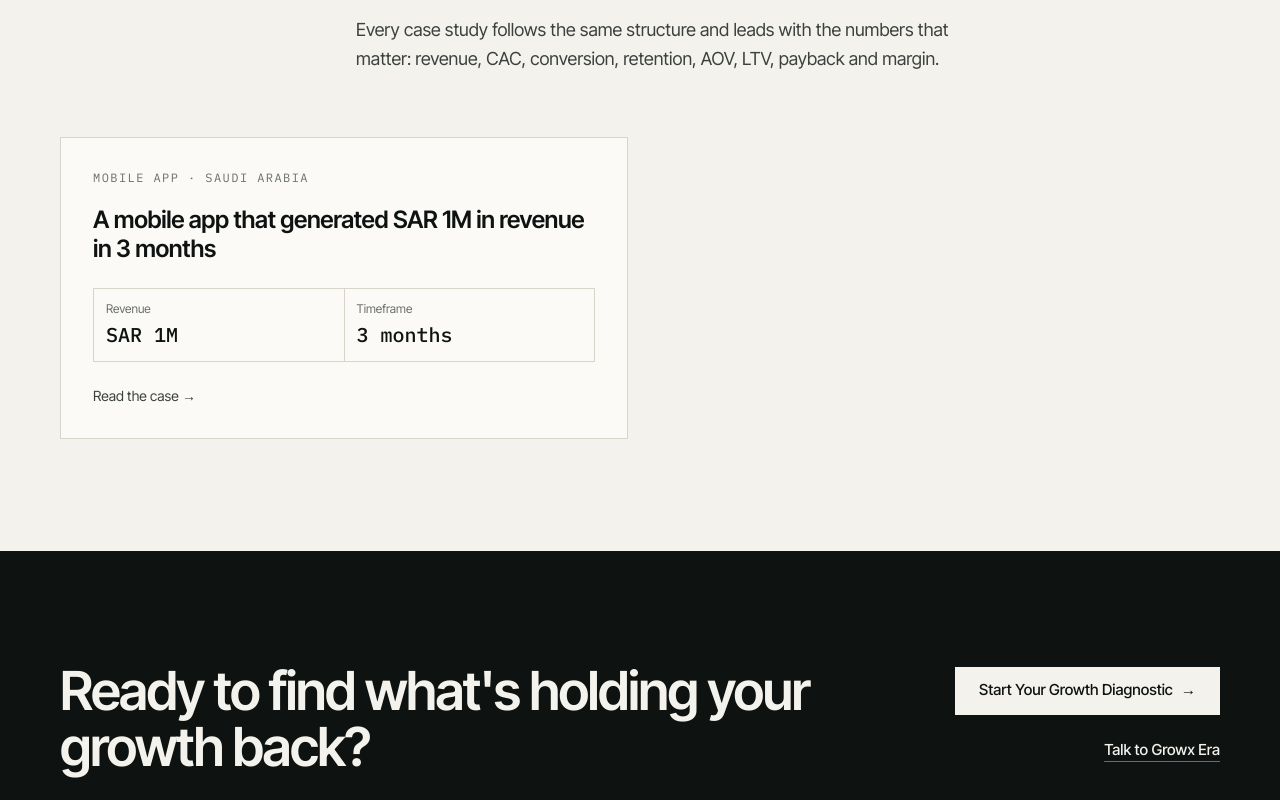
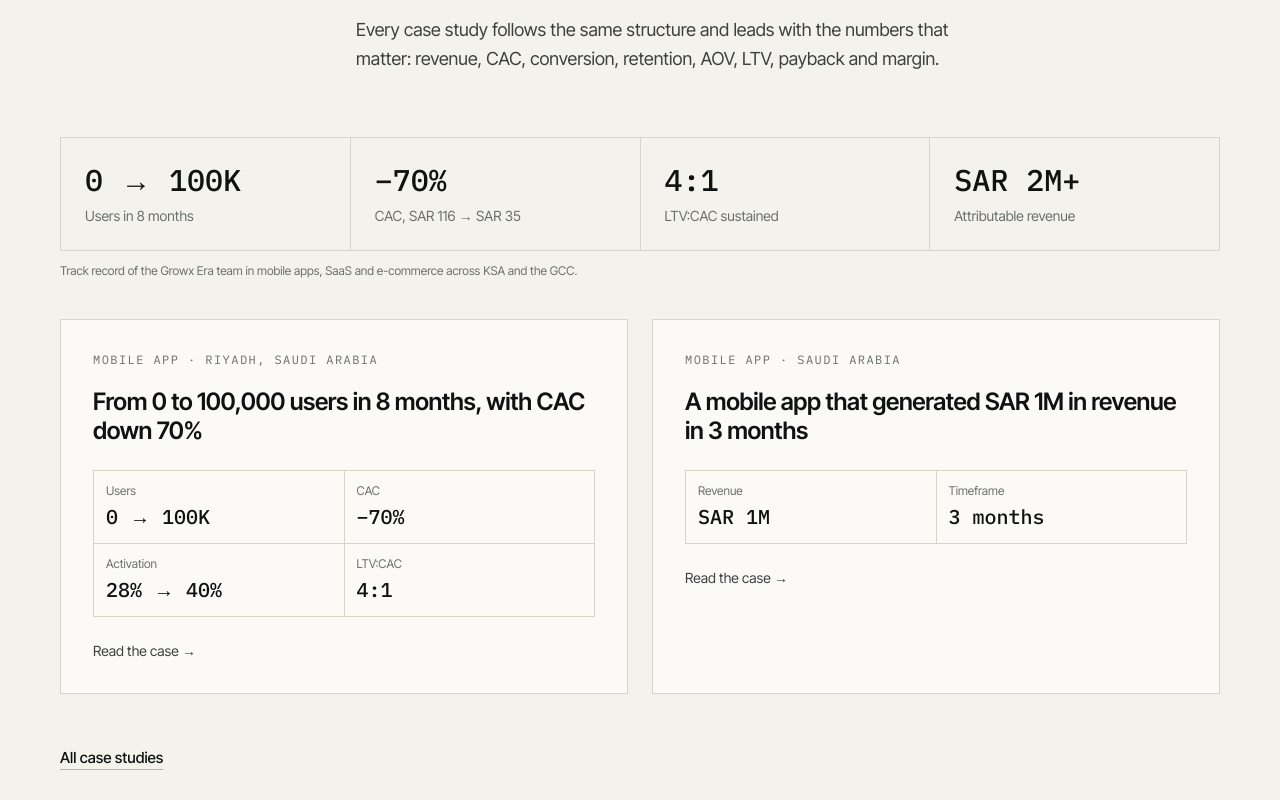
Before and after one commit to islamagendi-hue/Growxera, a Next.js app: page / in a window 1280 px wide. Shown: the part 5720-6520 px from the top of the page. Built offline with nearby package versions, Linux system fonts and the light colour scheme; no server answers.

Commit message:
Add real case studies and track record from the team's growth work
Co-Authored-By: Claude Opus 5.5 (1M context) <noreply@anthropic.com>
Claude-Session: https://claude.ai/code/session_01PJG6eTqNkwu8MewA1KfzJW

```diff
--- a/src/app/case-studies/[slug]/page.tsx
+++ b/src/app/case-studies/[slug]/page.tsx
@@ -11,7 +11,7 @@ export function generateStaticParams() {
 export async function generateMetadata({ params }: PageProps<"/case-studies/[slug]">): Promise<Metadata> {
   const c = getCaseStudy((await params).slug);
   if (!c) return {};
-  return { title: c.title, description: `${c.sector} · ${c.market}: ${c.result ?? c.title}`, alternates: { canonical: `/case-studies/${c.slug}` } };
+  return { title: c.title, description: `${[c.sector, c.market].filter(Boolean).join(" · ")}: ${c.result ?? c.title}`, alternates: { canonical: `/case-studies/${c.slug}` } };
 }
 
 export default async function CaseStudyPage({ params }: PageProps<"/case-studies/[slug]">) {
@@ -36,6 +36,7 @@ export default async function CaseStudyPage({ params }: PageProps<"/case-studies
       ],
       ["Result", c.result && <p key="r">{c.result}</p>],
       ["Business impact", c.businessImpact && <p key="b">{c.businessImpact}</p>],
+      ["Stack", c.stack?.length && <p key="s">{c.stack.join(" · ")}</p>],
     ] as [string, React.ReactNode][]
   ).filter(([, body]) => !!body);
   return (
@@ -43,9 +44,10 @@ export default async function CaseStudyPage({ params }: PageProps<"/case-studies
       <section className="border-b border-line">
         <Container className="py-16 sm:py-24">
           <p className="eyebrow">
-            Case study · {c.sector} · {c.market}
+            {["Case study", c.sector, c.market].filter(Boolean).join(" · ")}
           </p>
           <h1 className="mt-6 max-w-[20ch] text-h2 font-semibold">{c.title}</h1>
+          {c.role && <p className="mt-6 max-w-2xl leading-relaxed text-ink-2">{c.role}</p>}
           <dl className={`mt-12 grid max-w-3xl grid-cols-2 gap-px border border-line bg-line ${c.metrics.length >= 4 ? "lg:max-w-none lg:grid-cols-4" : ""}`}>
             {c.metrics.map((m) => (
               <div key={m.label} className="bg-paper p-5">
--- a/src/app/page.tsx
+++ b/src/app/page.tsx
@@ -5,6 +5,7 @@ import { IllustrativeReport } from "@/components/home/IllustrativeReport";
 import { CtaLink } from "@/components/ui/CtaLink";
 import { Container, Section } from "@/components/ui/Section";
 import { SITE } from "@/config/site";
+import { TRACK_RECORD } from "@/content/case-studies";
 import { BOTTLENECKS, CAPABILITIES, HOW_WE_WORK, MVP_BUILD, OFFERINGS, PROBLEM_ORIGINS } from "@/content/site-content";
 
 export const metadata: Metadata = { title: { absolute: SITE.title }, alternates: { canonical: "/" } };
@@ -195,7 +196,23 @@ export default function Home() {
         title="Problem. Diagnosis. Intervention. Result."
         lead="Every case study follows the same structure and leads with the numbers that matter: revenue, CAC, conversion, retention, AOV, LTV, payback and margin."
       >
+        <div className="mb-10">
+          <dl className="grid grid-cols-2 gap-px border border-line bg-line lg:grid-cols-4">
+            {TRACK_RECORD.map((t) => (
+              <div key={t.label} className="flex flex-col-reverse bg-paper p-5 sm:p-6">
+                <dt className="mt-2 text-sm text-ink-3">{t.label}</dt>
+                <dd className="tabular font-mono text-3xl font-medium">{t.value}</dd>
+              </div>
+            ))}
+          </dl>
+          <p className="mt-3 text-xs text-ink-3">Track record of the Growx Era team in mobile apps, SaaS and e-commerce across KSA and the GCC.</p>
+        </div>
         <CaseStudyCards limit={2} />
+        <div className="mt-10">
+          <CtaLink href="/case-studies" cta="case_studies_all" variant="ghost">
+            All case studies
+          </CtaLink>
+        </div>
       </Section>
 
       {/* FINAL CTA */}
--- a/src/components/home/CaseStudyCards.tsx
+++ b/src/components/home/CaseStudyCards.tsx
@@ -12,7 +12,7 @@ export function CaseStudyCards({ limit }: { limit?: number }) {
         <li key={c.slug}>
           <Link href={`/case-studies/${c.slug}`} className="group block h-full border border-line bg-card p-6 transition-colors hover:border-ink sm:p-8">
             <p className="font-mono text-xs uppercase tracking-[0.12em] text-ink-3">
-              {c.sector} · {c.market}
+              {[c.sector, c.market].filter(Boolean).join(" · ")}
             </p>
             <h3 className="mt-5 text-h3 font-semibold">{c.title}</h3>
             <dl className="mt-6 grid grid-cols-2 gap-px border border-line bg-line">
--- a/src/content/case-studies.ts
+++ b/src/content/case-studies.ts
@@ -16,7 +16,8 @@ export interface CaseStudy {
   /** Anonymised name is fine, e.g. "Saudi D2C beauty brand". */
   client: string;
   sector: string;
-  market: string;
+  /** Leave out when the user has not confirmed it. */
+  market?: string;
   title: string;
   /** Up to four headline results, shown on cards. */
   metrics: CaseMetric[];
@@ -26,11 +27,45 @@ export interface CaseStudy {
   intervention?: string[];
   result?: string;
   businessImpact?: string;
+  /** Who did the work and in what capacity. */
+  role?: string;
+  /** Tools used. */
+  stack?: string[];
   /** Period the results were measured over, e.g. "Q1–Q2 2026". */
   period?: string;
 }
 
 export const CASE_STUDIES: CaseStudy[] = [
+  {
+    slug: "car-wash-app-0-to-100k-users",
+    client: "On-demand car wash app",
+    sector: "Mobile app",
+    market: "Riyadh, Saudi Arabia",
+    title: "From 0 to 100,000 users in 8 months, with CAC down 70%",
+    role: "In-house growth leadership, reporting to the CEO and owning acquisition, activation, retention, monetization and referral.",
+    metrics: [
+      { label: "Users", value: "0 → 100K", detail: "In 8 months" },
+      { label: "CAC", value: "−70%", detail: "SAR 116 → SAR 35" },
+      { label: "Activation", value: "28% → 40%", detail: "+43%" },
+      { label: "LTV:CAC", value: "4:1", detail: "CAC payback under 1 month" },
+    ],
+    intervention: [
+      "Led a cross-functional growth team of 7 across Product, CRM, Content, Engineering, SEO and B2B.",
+      "Built a company-wide North Star Metric and growth KPI framework across the full funnel.",
+      "Ran a WhatsApp-to-app migration loop as the go-to-market strategy.",
+      "ICP-based targeting and creative-market fit optimization in paid acquisition.",
+      "Onboarding optimization backed by 15+ A/B tests.",
+      "Experimentation system with ICE prioritization, a weekly testing cadence and centralized learning, running 8–10 experiments a month.",
+      "Referral loop optimization and incentive design.",
+      "Fixed critical Adjust attribution and postback issues so paid media could scale on accurate data.",
+      "Owned growth forecasting, budget allocation and KPI planning with the CEO.",
+    ],
+    result:
+      "0 to 100,000 users in 8 months. CAC reduced from SAR 116 to SAR 35 (−70%). Activation lifted from 28% to 40% (+43%). 5,000+ paying users acquired through the referral loop.",
+    businessImpact:
+      "SAR 2M+ in attributable revenue through acquisition and lifecycle channels, with a sustained 4:1 LTV:CAC and CAC payback under one month.",
+    stack: ["Mixpanel", "Adjust", "WebEngage", "Claude", "Google Sheets"],
+  },
   {
     slug: "mobile-app-1m-in-3-months",
     client: "Mobile app",
@@ -43,6 +78,58 @@ export const CASE_STUDIES: CaseStudy[] = [
     ],
     result: "SAR 1 million in revenue within the first three months.",
   },
+  {
+    slug: "multi-branch-lifecycle-crm",
+    client: "Multi-branch service business",
+    sector: "Lifecycle & CRM",
+    title: "A CRM automation system that lifted repeat bookings by 25% across 6 branches",
+    role: "Full lifecycle growth ownership across 6 branches, with cohort-based performance management.",
+    metrics: [
+      { label: "Repeat bookings", value: "+25%" },
+      { label: "Churn", value: "−12%" },
+      { label: "New customers from referral", value: "15%" },
+      { label: "Branches", value: "6" },
+    ],
+    intervention: [
+      "Built a CRM automation system across SMS, email and WhatsApp.",
+      "Ran cohort optimization cycles to reduce churn.",
+      "Designed segmentation and lifecycle journeys to improve engagement on every channel.",
+      "Launched a referral program.",
+    ],
+    result:
+      "Repeat bookings up 25%, churn down 12%, and the referral program contributing 15% of all new customer acquisition.",
+    stack: ["HubSpot", "SMS", "Email", "WhatsApp"],
+  },
+  {
+    slug: "edtech-full-funnel-growth",
+    client: "EdTech platform",
+    sector: "EdTech",
+    title: "A full-funnel growth system that lifted conversions by 18%",
+    role: "Full-funnel growth ownership across adult and junior learner tracks.",
+    metrics: [
+      { label: "Conversions", value: "+18%" },
+      { label: "Activation rate", value: "+20%" },
+      { label: "Email engagement", value: "+15%" },
+      { label: "Retention levers found", value: "3" },
+    ],
+    intervention: [
+      "Built a full-funnel growth system from acquisition through retention.",
+      "Re-engineered the onboarding journey and removed friction in time-to-first-value.",
+      "Implemented cohort tracking, which surfaced 3 high-impact retention levers that shaped the next quarter's roadmap.",
+      "Behavioral segmentation and message-market fit testing in lifecycle email.",
+    ],
+    result:
+      "Overall conversions up 18%, activation rate up 20%, and lifecycle email engagement up 15%.",
+    stack: ["GA4", "Email marketing", "Cohort analytics"],
+  },
+];
+
+/** Headline numbers for the homepage, taken from the cases above. */
+export const TRACK_RECORD = [
+  { value: "0 → 100K", label: "Users in 8 months" },
+  { value: "−70%", label: "CAC, SAR 116 → SAR 35" },
+  { value: "4:1", label: "LTV:CAC sustained" },
+  { value: "SAR 2M+", label: "Attributable revenue" },
 ];
 
 export function getCaseStudy(slug: string) {
```
